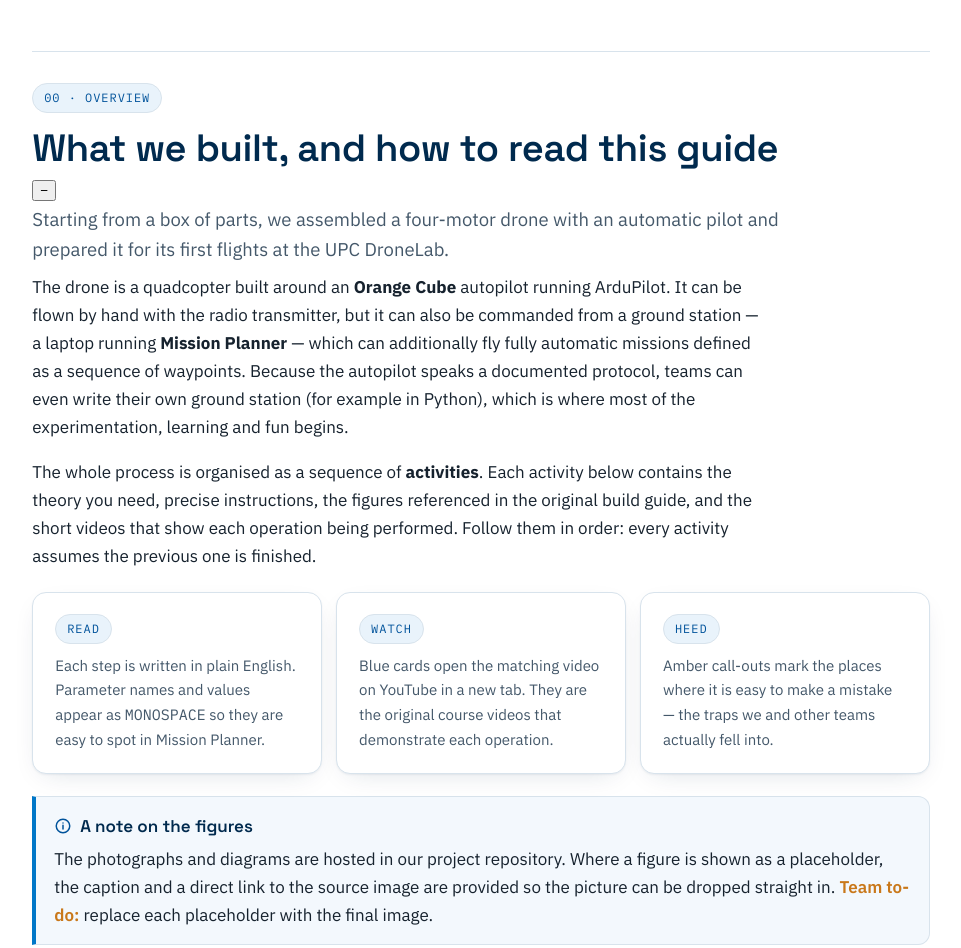
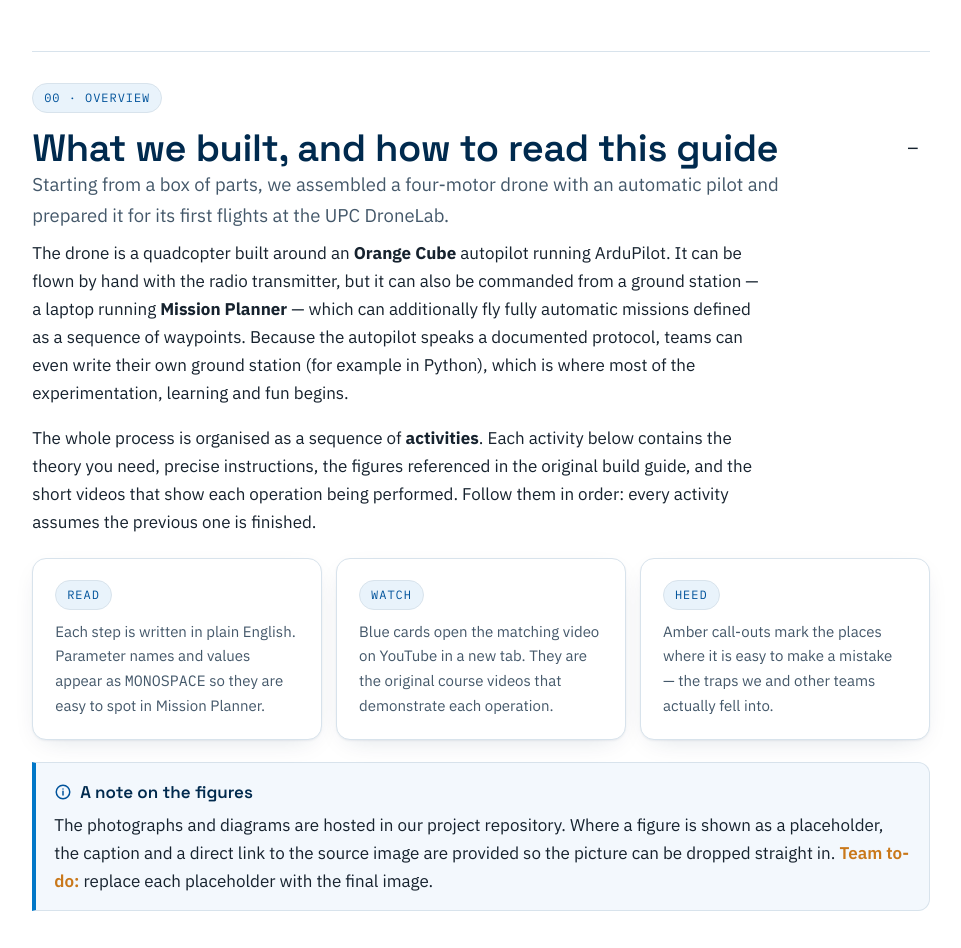
Before and after one commit to leon-xin-chen/drone-project-website, a plain HTML site: page index.html in a window 1280 px wide. Shown: the part 924-1872 px from the top of the page, without its empty margins (299-1260 px from the left). Drawn offline with Linux system fonts and the light colour scheme.

Commit message:
Add styles for section header and collapse button

```diff
--- a/css/style.css
+++ b/css/style.css
@@ -217,3 +217,44 @@ footer .upc{font-family:"Space Grotesk"; font-weight:700; color:#fff; font-size:
 .todo{color:var(--amber); font-weight:600}
 .notebox{border:1.5px dashed var(--amber-line); background:var(--amber-bg); border-radius:12px; padding:14px 16px; margin:14px 0; font-size:14.5px; color:var(--ink-soft)}
 .notebox b{color:var(--amber)}
+
+.section-header {
+  display: flex;
+  align-items: center;
+  justify-content: space-between;
+  gap: 20px;
+}
+
+.section-header .sec-title {
+  margin: 0;
+}
+
+.collapse-btn {
+  flex-shrink: 0;
+  width: 34px;
+  height: 34px;
+
+  border: 1px solid var(--border);
+  border-radius: 8px;
+
+  background: var(--surface);
+  color: var(--text);
+
+  font-size: 20px;
+  line-height: 1;
+
+  cursor: pointer;
+
+  display: flex;
+  align-items: center;
+  justify-content: center;
+}
+
+.collapse-btn:hover {
+  background: var(--surface-hover);
+}
+
+/* 折叠后，只保留标题行 */
+#sections-root section.collapsed > :not(.section-header) {
+  display: none;
+}
```
